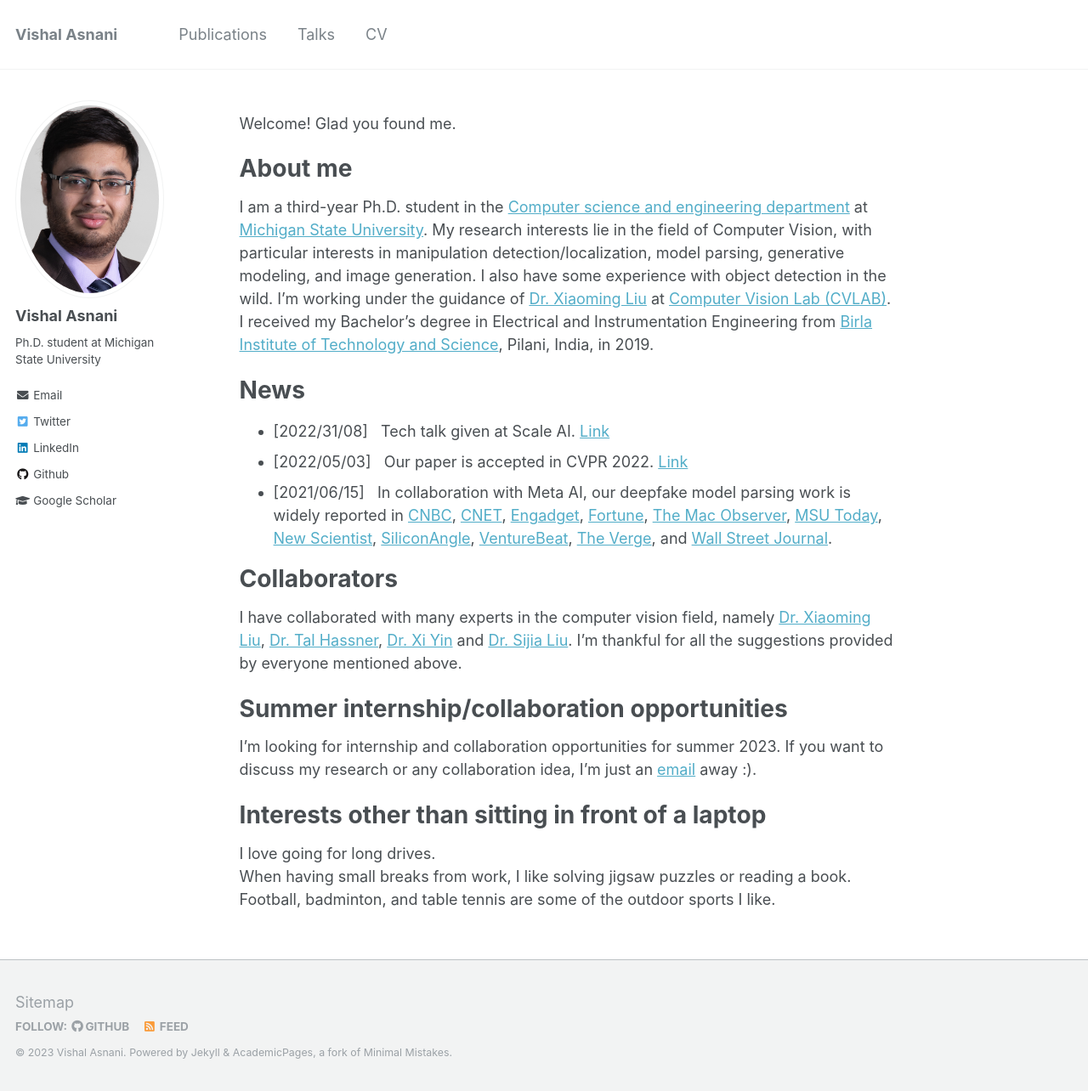
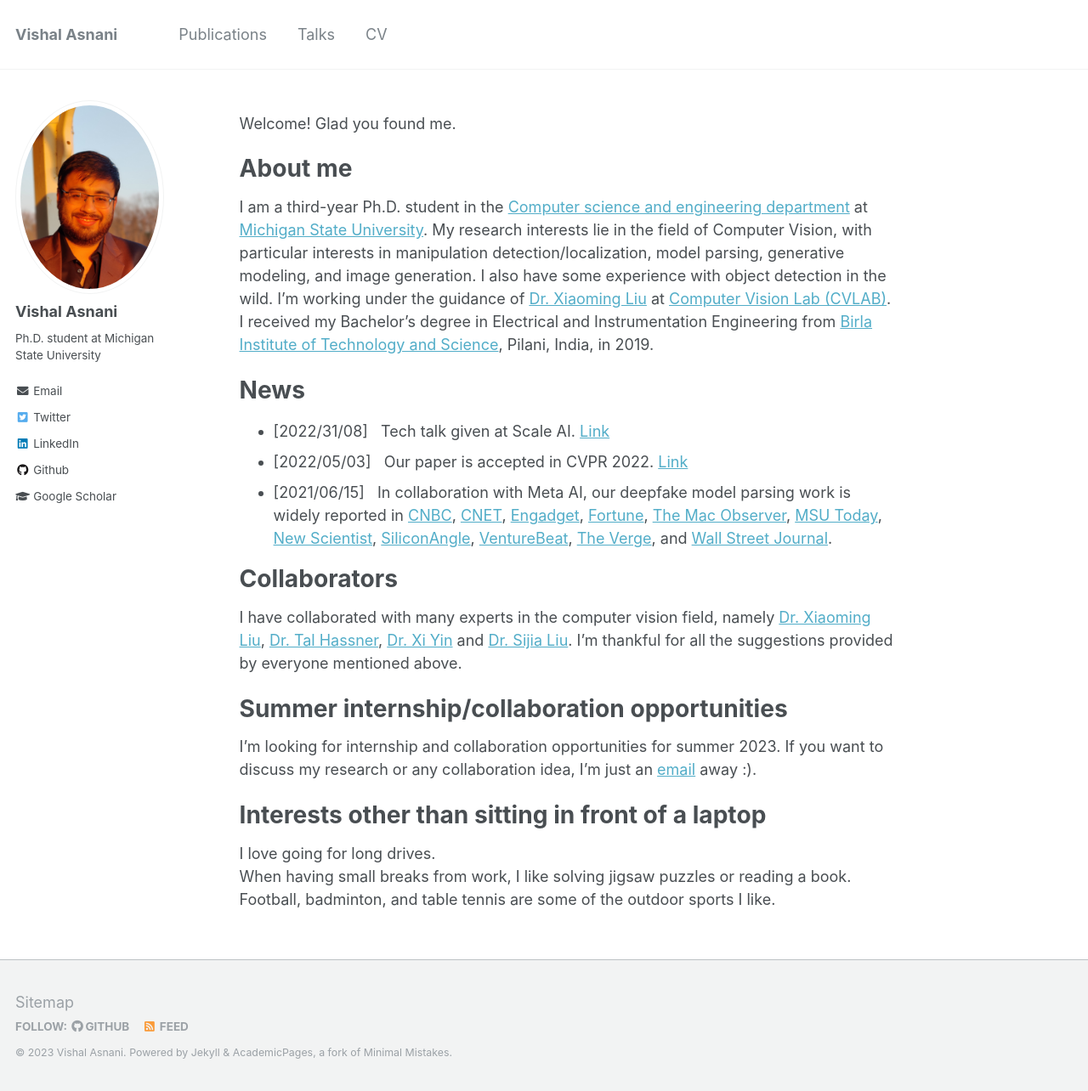
Before and after one commit to vishal3477/vishal3477.github.io, a Jekyll site: the page built from _pages/about.md, in a window 1280 px wide and 1284 px high. Shown: the whole window at 85% size. Built offline with Jekyll 4.4.1, drawn with Linux system fonts in a browser that asks for light colours.

Commit message:
Update _config.yml

```diff
--- a/_config.yml
+++ b/_config.yml
@@ -81,7 +81,7 @@ analytics:
 # Site Author
 author:
   name             : "Vishal Asnani"
-  avatar           : "profile.png"
+  avatar           : "latest_image.jpeg"
   bio              : "Ph.D. student at Michigan State University"
   location         :
   employer         :
```
